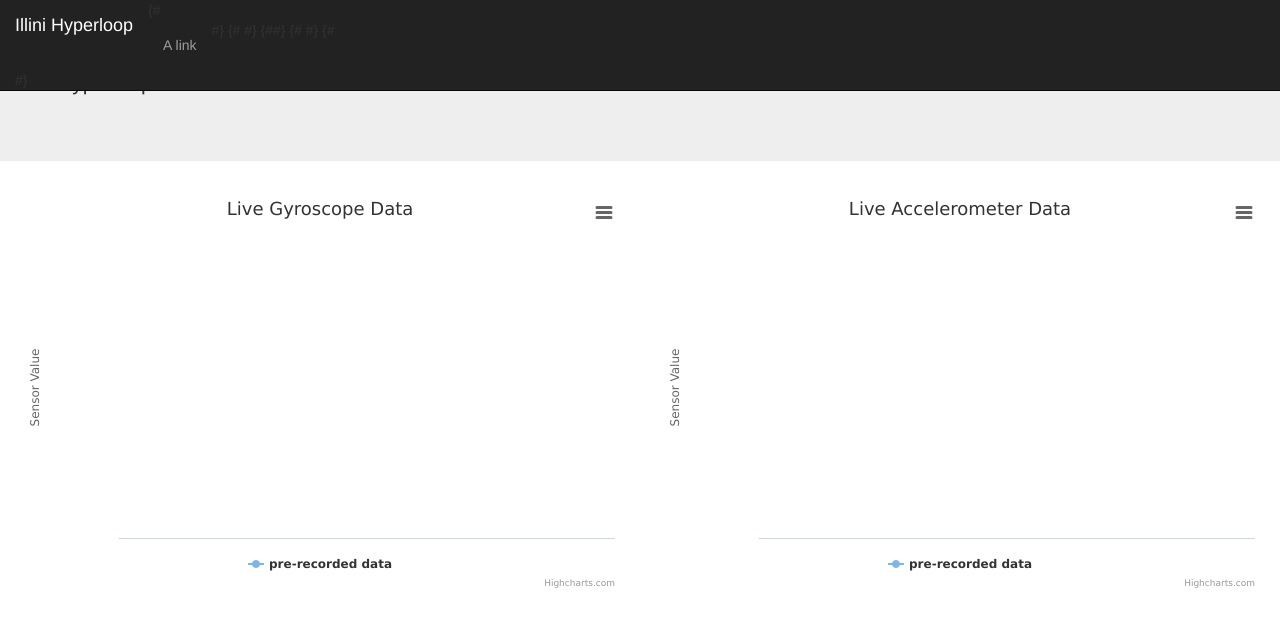
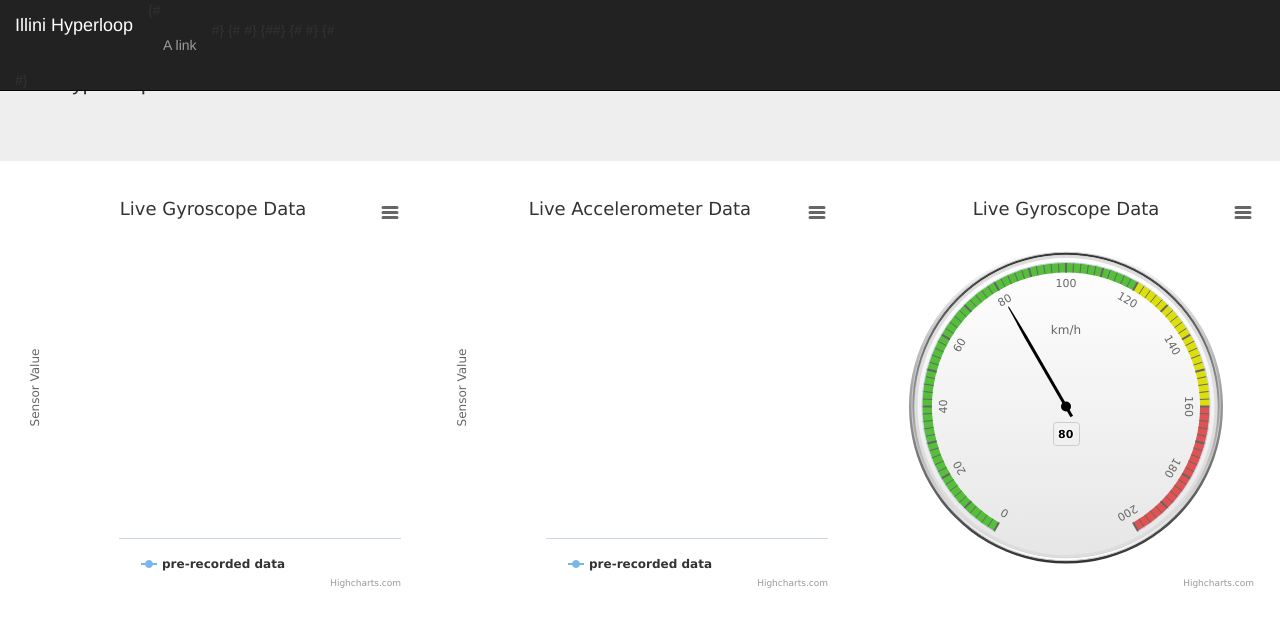
Before and after one commit to rishabpohane/FrontEnd, a plain HTML site: page wluo7/templates/index.html in a window 1280 px wide. Drawn offline with nearby package versions, Linux system fonts and the light colour scheme; no server answers.

Commit message:
Added angular gauge chart style.

```diff
--- a/wluo7/static/js/highcharts.js
+++ b/wluo7/static/js/highcharts.js
@@ -3,8 +3,9 @@
 var charts = [];
 var urls = [];
 var current = 0;
+
 /**
- * Request data from the server, add it to the graph and set a timeout
+ * Request data from the server for all charts one at a time, add it to the graph and set a timeout
  * to request again
  */
 function requestData() {
@@ -25,18 +26,29 @@ function requestData() {
     $.ajax({
         url: urls[current],
         success: function(point) {
+            if (charts[current] === undefined || charts[current].series === undefined) {
+                setTimeout(requestData, 100);
+                return;
+            }
+
+            console.log(point[1]);
+
             var series = charts[current].series[0];
             // shift if the series is longer than 20
             var shift = series.data.length > 35;
 
             // add the point in the form of [time in miliseconds, y-axis value]
-            charts[current].series[0].addPoint(point, true, shift);
+            if (charts[current].options.chart.type == 'spline')
+                charts[current].series[0].addPoint(point, true, shift);
+
+            if (charts[current].options.chart.type == 'gauge')
+                charts[current].series[0].points[0].update(point[1]);
 
             // process next chart on next call
             current = current + 1;
 
             // call it again after half of a second
-            setTimeout(requestData, 500);
+            setTimeout(requestData, 100);
         },
         error: function(jqXHR, textStatus, errorThrown){
             // move on to the next chart to update
@@ -50,15 +62,15 @@ function requestData() {
 }
 
 
-// add a new highchart
-function addChart(chartName, dataUrl, htmlTag) {
+// add a new spline highchart
+function addSpline(chartName, dataUrl, htmlTag) {
     var chart = new Highcharts.Chart({
         chart: {
             renderTo: htmlTag,
-            defaultSeriesType: 'spline',
-            events: {
-                load: requestData
-            }
+            type: 'spline',
+           // events: {
+        //        load: requestData
+        //    }
         },
         title: {
             text: chartName
@@ -86,7 +98,99 @@ function addChart(chartName, dataUrl, htmlTag) {
     urls.push(dataUrl);
 }
 
-$(document).ready(function() {
-    addChart('Live Gyroscope Data', '/gyro-data', 'data-container1');
-    addChart('Live Accelerometer Data', '/acce-data', 'data-container2');
-});
+// add a new angular gauge highchart
+function addGauge(chartName, dataUrl, htmlTag) {
+    var chart = new Highcharts.Chart({
+        chart: {
+            type: 'gauge',
+            renderTo: htmlTag,
+            plotBackgroundColor: null,
+            plotBackgroundImage: null,
+            plotBorderWidth: 0,
+            plotShadow: false
+        },
+        title: {
+            text: chartName
+        },
+        pane: {
+            startAngle: -150,
+            endAngle: 150,
+            background: [{
+                backgroundColor: {
+                    linearGradient: { x1: 0, y1: 0, x2: 0, y2: 1 },
+                    stops: [
+                        [0, '#FFF'],
+                        [1, '#333']
+                    ]
+                },
+                borderWidth: 0,
+                outerRadius: '109%'
+            }, {
+                backgroundColor: {
+                    linearGradient: { x1: 0, y1: 0, x2: 0, y2: 1 },
+                    stops: [
+                        [0, '#333'],
+                        [1, '#FFF']
+                    ]
+                },
+                borderWidth: 1,
+                outerRadius: '107%'
+            }, {
+                // default background
+            }, {
+                backgroundColor: '#DDD',
+                borderWidth: 0,
+                outerRadius: '105%',
+                innerRadius: '103%'
+            }]
+        },
+
+        // the value axis
+        yAxis: {
+            min: 0,
+            max: 200,
+
+            minorTickInterval: 'auto',
+            minorTickWidth: 1,
+            minorTickLength: 10,
+            minorTickPosition: 'inside',
+            minorTickColor: '#666',
+
+            tickPixelInterval: 30,
+            tickWidth: 2,
+            tickPosition: 'inside',
+            tickLength: 10,
+            tickColor: '#666',
+            labels: {
+                step: 2,
+                rotation: 'auto'
+            },
+            title: {
+                text: 'km/h'
+            },
+            plotBands: [{
+                from: 0,
+                to: 120,
+                color: '#55BF3B' // green
+            }, {
+                from: 120,
+                to: 160,
+                color: '#DDDF0D' // yellow
+            }, {
+                from: 160,
+                to: 200,
+                color: '#DF5353' // red
+            }]
+        },
+
+        series: [{
+            name: 'Speed',
+            data: [80],
+            tooltip: {
+                valueSuffix: ' km/h'
+            }
+        }]
+    });
+    charts.push(chart);
+    urls.push(dataUrl);
+}
--- /dev/null
+++ b/wluo7/static/js/jquery.js
@@ -0,0 +1,7 @@
+$(document).ready(function() {
+    addSpline('Live Gyroscope Data', '/gyro-data', 'data-container1');
+    addSpline('Live Accelerometer Data', '/acce-data', 'data-container2');
+    addGauge('Live Gyroscope Data', '/gyro-data', 'data-container3');
+    requestData();
+
+});
--- a/wluo7/templates/index.html
+++ b/wluo7/templates/index.html
@@ -43,8 +43,13 @@
       <!-- Example row of columns -->
       <div class="row">
 
-          <div class="col-sm-6" id="data-container1"></div>
-          <div class="col-sm-6" id="data-container2"></div>
+          <div class="col-sm-4" id="data-container1"></div>
+          <div class="col-sm-4" id="data-container2"></div>
+          <div class="col-sm-4" id="data-container3"></div>
+          <div class="col-sm-4" id="data-container4"></div>
+          <div class="col-sm-4" id="data-container5"></div>
+          <div class="col-sm-4" id="data-container6"></div>
+          <div class="col-sm-4" id="data-container7"></div>
 
       </div>
     </div>
@@ -55,6 +60,7 @@
     <script src="http://code.highcharts.com/highcharts-more.js"></script>
     <script src="http://code.highcharts.com/modules/exporting.js"></script>
 
+    <script src="/static/js/jquery.js"></script>
     <script src="/static/js/highcharts.js"></script>
 
     <!-- Latest compiled and minified JavaScript -->
```
Also changed, not shown: 3 other files.
